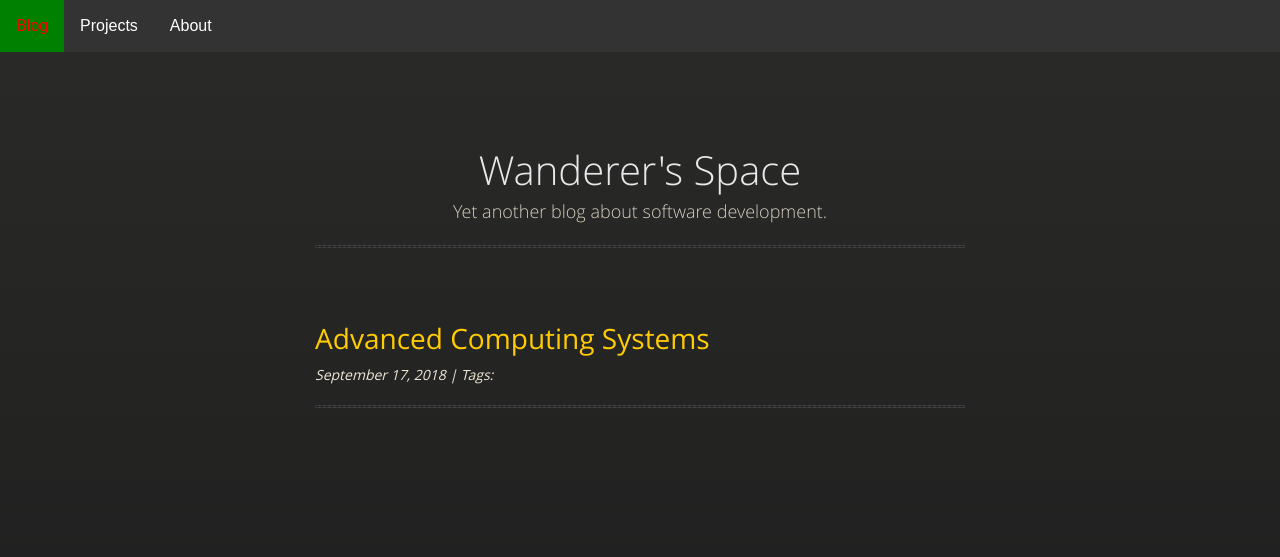
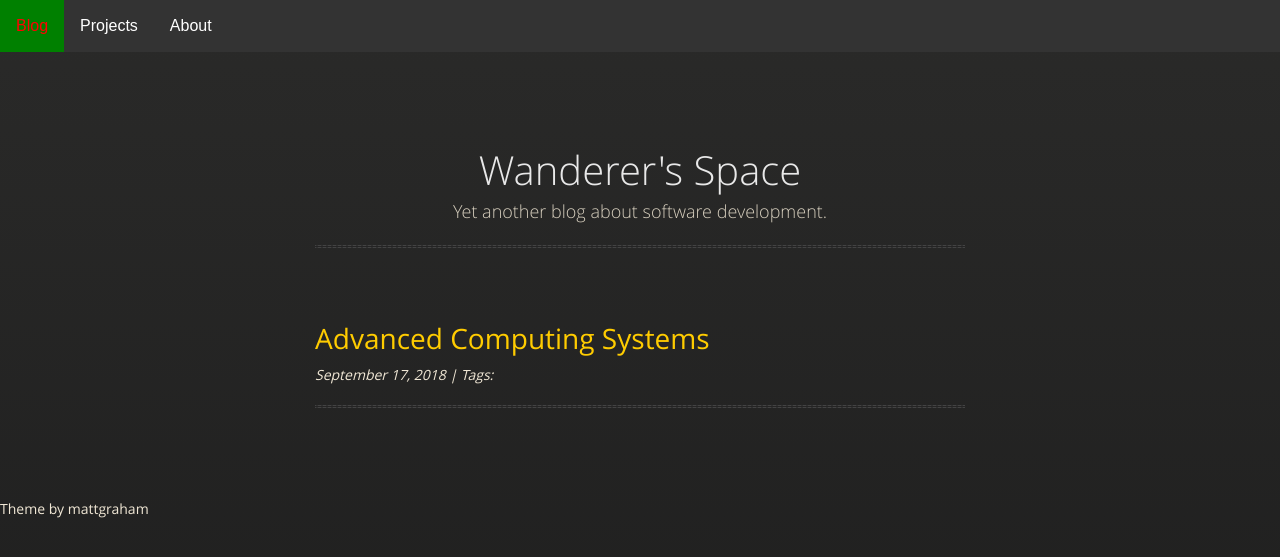
Before and after one commit to naveenspace7/portfolio, a Jekyll site: the page built from index.html, in a window 1280 px wide. Shown: the top 557 px of the page. Built offline with Jekyll 4.4.1, drawn with Linux system fonts in a browser that asks for light colours.

Commit message:
Add credits

```diff
--- a/_layouts/default.html
+++ b/_layouts/default.html
@@ -115,5 +115,12 @@
         ga('send', 'pageview');
       </script>
     {% endif %}
+
+    <footer>
+      <p>Theme by mattgraham</p>
+      <!-- <p>Author: Hege Refsnes</p> -->
+      <!-- <p><a href="mailto:hege@example.com">hege@example.com</a></p> -->
+    </footer>
+
   </body>
 </html>
```
